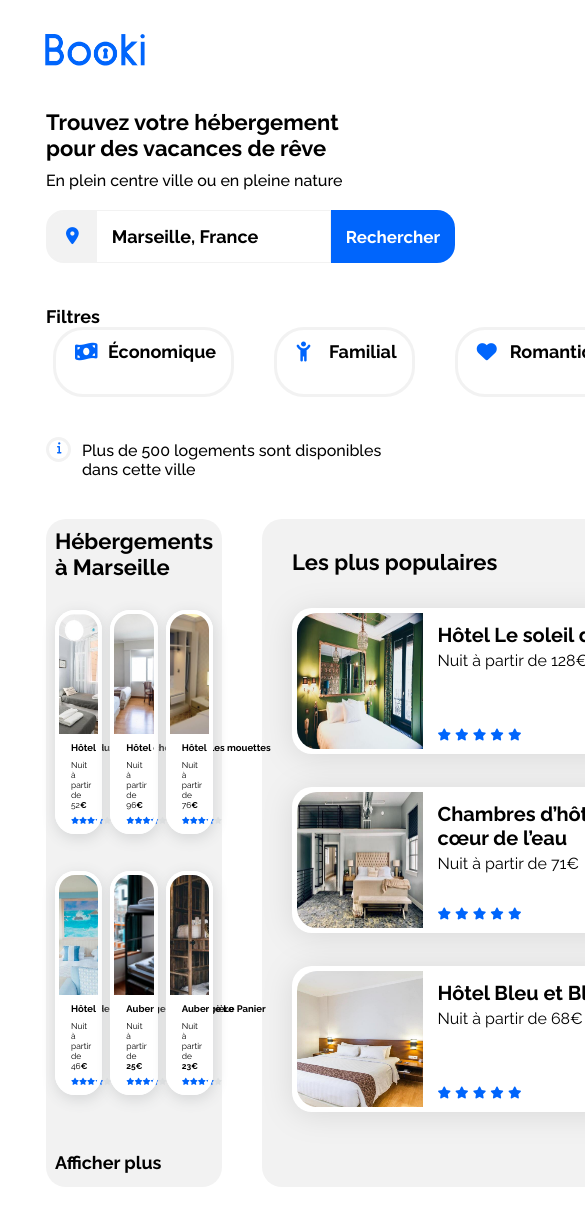
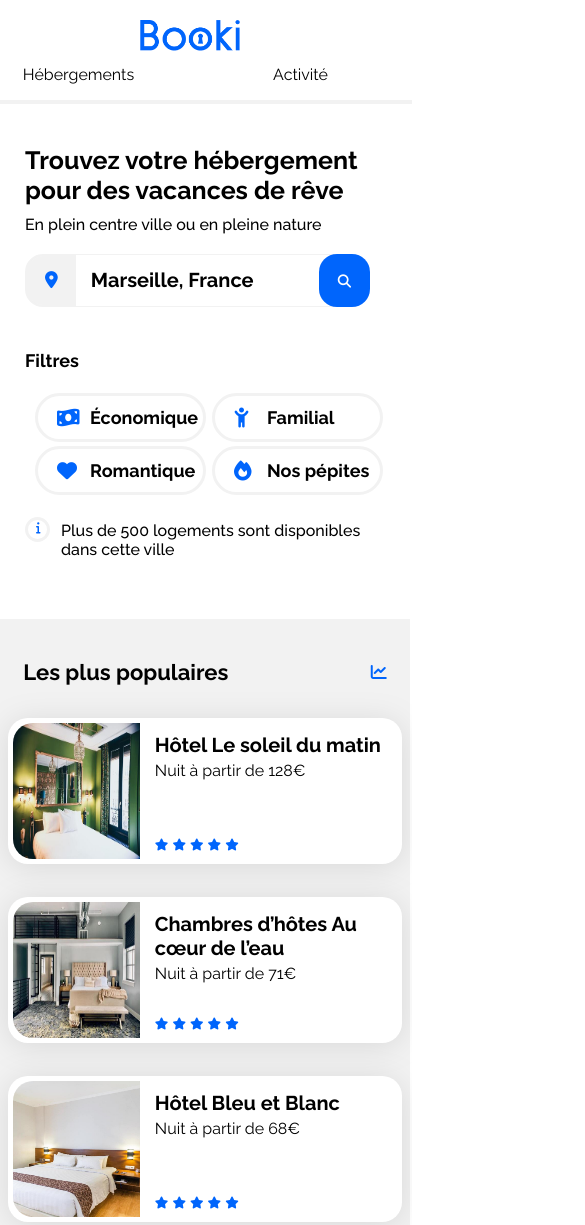
Before and after one commit to samks86/booki, a plain HTML site: page index.html in a window 390 px wide. Shown: the top 1225 px of the page, 585 px wide, since content can reach past the window. Drawn offline with Linux system fonts and the light colour scheme.

Commit message:
ajout de la partie responsive mobile

```diff
--- a/style.css
+++ b/style.css
@@ -664,7 +664,244 @@ footer {
 }
 
 }
-/* Small devices (phones, less than 768px) */
-@media (max-width: 767.98px) {
+/* Small devices (phones, less than 320px) */
+@media only screen and (max-width: 767px) {
     /* ... */
+/* Pour garder une position centrée du logo */
+body{
+    width: 410px;
 }
+/* Header */
+header{
+    display: flex;
+    flex-direction: column;
+    width: 379px;
+    height: 115px;
+}
+.logo{
+    display: flex;
+    justify-content: center;
+    padding: 10px;
+    width: 121px;
+    height: 79px;
+}
+/* Menu */
+ul.menu{
+    width: 444px;
+    height: 36px;
+}
+
+.tab {
+    flex: auto;
+    width: 100%;
+    display: flex;
+    align-items: center;
+    justify-content: space-around;
+    border-bottom: 4px solid #F2F2F2;
+    padding-bottom: 20px;
+}
+.tab:hover {
+    border-bottom: 3px solid #0065FC;
+    border-top: 0;
+}
+.tab:hover a {
+    border-top: none;
+}
+/* Main - corps de la page */
+/* Partie Recherche */
+#zone-recherche{
+    width: 100%;
+}
+input{
+    width: 100%;
+}
+/* On masque le bouton rechercher */
+.bouton_rechercher_desktop_tablette{
+    display: none
+}
+/* Affichage du bouton loupe pour mobile */
+.bouton_rechercher_mobile {
+    display: block;
+    background-color: #0065FC;
+    color: white;
+    border: none;
+    border-radius: 18px;
+    padding-left: 19px;
+    padding-right: 19px;
+    /* position relative et rigth 15px pour décaler le bouton "loupe" légèrement vers la gauche sur le champ de recherche */
+    position: relative;
+    right: 15px;
+}
+/* Dimensionnement de l'icône "loupe" */
+.loupe{
+    font-size: 18px;
+}
+/* Réduire la taille de l'écriture par défaut dans le champ de recherche input pour éviter troncage */
+::placeholder {
+    font-size: 20px;
+}
+/* Partie filtres et info */
+h1{
+    font-size: 25px;
+
+}
+#filtres-categories {
+    width: 100%;
+    display: flex;
+    flex-wrap: wrap;
+    justify-content: space-between;
+    margin-bottom: 20px;
+    margin-left: 8px;
+}
+
+.aspect-filtres {
+    width: calc(50% - 5px); /* Répartit les filtres sur deux colonnes */
+    margin-bottom: 10px;
+    margin-left: 0px;
+    margin: 2px;
+}
+#titre-filtres{
+    margin-bottom: 20px;}
+.aspect-filtres{
+    white-space: nowrap; /* évite le retour à la ligne de autorisés pour la catégorie "animaux autorisés" */
+}
+
+
+/* Partie info */
+#info{
+    margin-top: 0px;
+}
+#texte_info{
+    font-size: 16px;
+    padding-left: 3px;
+    padding-right: 3px;
+}
+/* Partie hébergements et populaires */
+#hebergements-pop{
+    display: flex;
+    flex-direction: column-reverse;
+    padding : 0px;
+}
+#hebergements{
+    background-color: transparent;
+    width: 100%;
+    padding-top: 40px;
+    padding-left: 2%;
+    padding-right: 2%;
+}
+.hebergements-image {
+    width: 355px;
+    height: 124px;
+    object-fit: cover;
+    border-radius: 16px 16px 0px 0px;
+}
+#titre-hebergements-ville{
+    padding-left: 15px;
+    padding-right: 15px;
+}
+#resultats-hebergements{
+    flex-direction: column;
+    padding-left: 15px;
+    padding-right: 15px;
+    margin-top: 20px;
+}
+.choix-hebergements{
+    width: 100%;
+    margin-top: 6px;
+}
+.titre-hebergements{
+    font-size: 2vmax;
+}
+.prix-hebergements{
+    font-size: 2.1vmax;
+}
+.etoiles-hebergements{
+    font-size: 1.6vmax;
+}
+#afficher_plus{
+    padding-left: 15px;
+    padding-right: 15px;
+    margin-top: 16px;
+    height: 21px;
+}
+.hebergements-and-populaires section{
+    width: 100%;
+    border-radius: 0px;
+    margin-left: 0px;
+    padding-top: 40px;
+    padding-left: 2%;
+    padding-right: 2%;
+}
+.populaires-title{
+    padding-left: 15px;
+    padding-right: 15px;
+}
+.populaires{
+    margin-top: 20px;
+    margin-bottom: 20px;
+    padding-left: 15px;
+    padding-right: 15px;
+}
+.selection_les_plus_populaires{
+    margin-top: 6px;
+    margin-bottom: 6px;
+}
+.titre_selection_populaires{
+    font-size: 2.5vmax;
+}
+.prix_selection_populaires{
+    font-size: 2.1vmax;
+}
+.etoiles_populaires{
+    font-size: 1.6vmax;
+    padding-top: 0;
+}
+/* Partie Activités */
+#activites-ville{
+    padding: 0px;
+    margin-top: 65px;
+}
+#titre-activites-ville{
+    padding-left: 25px;
+    padding-right: 25px;
+}
+#selection-activites {
+    width: 100%;
+    display: flex;
+    flex-direction: column;
+    align-content: space-between;
+    margin-top: 30px;
+    height: 100%;
+    padding-left: 25px;
+    padding-right: 25px;
+}
+.titre-selection-activite{
+    font-size: 16px;
+    padding-top: 3px;
+    white-space: normal;
+    padding: 18px;
+}
+.tous-les-elements{
+    margin-top: 15px;
+    margin-bottom: 15px;
+    height: 200px;
+    width: 350px;
+    padding-bottom: 40px;
+}
+/* Partie Footer */
+footer{
+    flex-direction: column;
+    margin-top: 28px;
+}
+.footer-colonne{
+    width: 100%;
+}
+/* Réduire la marge à gauche */
+#recherche, #filtres-info, footer{
+    padding-left: 25px;
+    padding-right: 25px;
+}
+footer{
+    padding-top: 20px;
+}
+}
```
